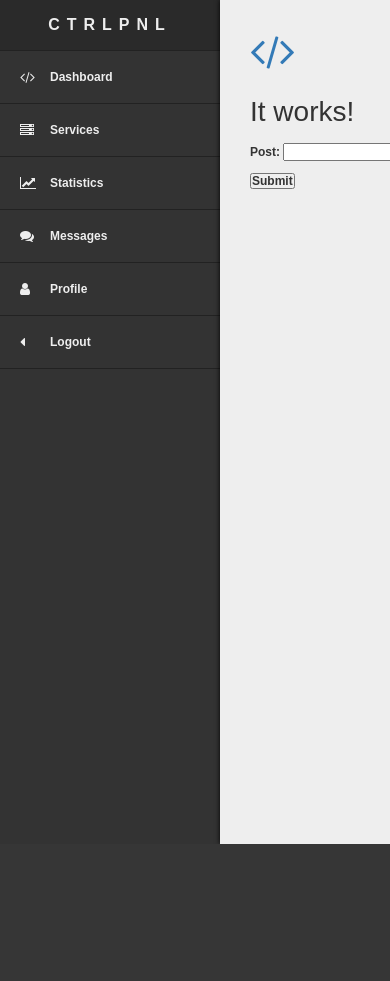
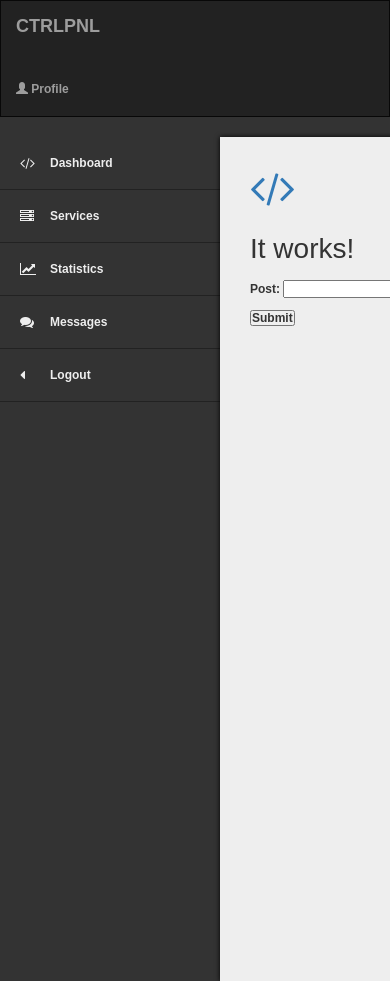
Before and after one commit to pernaess/ctrlpnl, a Django app: page /ctrlpnl/ in a window 390 px wide; the page is wider, and only the part inside the window is pictured. Before the commit the page ends 844 px from the top of that part, so only its background shows below. Run offline with Django 3.2, Linux system fonts and the light colour scheme; the visitor is signed in with stand-in values (Sample User, id 1); some libraries are stand-ins or nearby versions; some web fonts are replaced.

Commit message:
Added top nav bar. Changed services tabs to responsive bootstrap

```diff
--- a/tutorial/accounts/static/script.js
+++ b/tutorial/accounts/static/script.js
@@ -2,41 +2,4 @@ $(document).ready(function() {
   $('.button').on('click', function() {
     $('.content').toggleClass('isOpen');
   });
-   $('body').on("click", ".larg div h3", function(){
-    if ($(this).children('span').hasClass('close')) {
-      $(this).children('span').removeClass('close');
-    }
-    else {
-      $(this).children('span').addClass('close');
-    }
-    $(this).parent().children('form').slideToggle(250);
-  });
-
-  $('body').on("click", "nav ul li a", function(){
-    var title = $(this).data('title');
-    $('.title').children('h2').html(title);
-  });
 });
-
-
-// Function for tab interaction in services.html
-function open_services(evt, services) {
-    // Declare all variables
-    var i, tabcontent, tablinks;
-
-    // Get all elements with class="tabcontent" and hide them
-    tabcontent = document.getElementsByClassName("tabcontent");
-    for (i = 0; i < tabcontent.length; i++) {
-        tabcontent[i].style.display = "none";
-    }
-
-    // Get all elements with class="tablinks" and remove the class "active"
-    tablinks = document.getElementsByClassName("tablinks");
-    for (i = 0; i < tablinks.length; i++) {
-        tablinks[i].className = tablinks[i].className.replace(" active", "");
-    }
-
-    // Show the current tab, and add an "active" class to the button that opened the tab
-    document.getElementById(services).style.display = "block";
-    evt.currentTarget.className += " active";
-}
--- a/tutorial/accounts/static/style.css
+++ b/tutorial/accounts/static/style.css
@@ -16,9 +16,15 @@ body {
   color: #333;
   background: #333;
   overflow-x: hidden;
+    width: auto;
 }
 
-
+.card {
+    background-color: #cccccc;
+    border: 1px solid #2a2a2a;
+    padding-left: 5px;
+    padding-right: 5px;
+}
 .wrapper {
   display: flex;
   min-height: 100%;
@@ -51,19 +57,19 @@ body {
   font: 42px fontawesome;
 }
 
-/* Demo Navigation */
-.title {
-  font-size: 16px;
-  line-height: 50px;
-  text-align: center;
-  text-transform: uppercase;
-  letter-spacing: 7px;
-  color: #eee;
-  border-bottom: 1px solid #222;
+
+.proIc a.icon-profile:before{
+  content: '\f007';
+}
+
+.proIc a.active {
+  box-shadow: inset 5px 0 0 #222, inset 6px 0 0 #222;
   background: #2a2a2a;
 }
 
-.nav li a {
+
+
+.nav1 li a {
   position: relative;
   display: block;
   padding: 20px 0 20px 50px;
@@ -72,56 +78,52 @@ body {
   border-bottom: 1px solid #222;
 }
 
-.nav li a:before {
+.nav1 li a:before {
   font: 14px fontawesome;
   position: absolute;
   top: 19px;
   left: 20px;
 }
 
-.nav li a.icon-dash:before{
+.nav1 li a.icon-dash:before{
   content: '\f121';
 }
 
-.nav li a.icon-services:before{
+.nav1 li a.icon-services:before{
   content: '\f233';
 }
 
-.nav li a.icon-stats:before{
+.nav1 li a.icon-stats:before{
   content: '\f201';
 }
 
-.nav li a.icon-msg:before{
+.nav1 li a.icon-msg:before{
   content: '\f086';
 }
 
-.nav li a.icon-profile:before{
-  content: '\f007';
-}
 
-
-.nav li a.icon-logout:before{
+.nav1 li a.icon-logout:before{
   content: '\f0d9';
 }
 
 
-.nav li a.icon-register:before{
+.nav1 li a.icon-register:before{
   content: '\f234';
 }
 
-.nav li a.icon-reset:before{
+.nav1 li a.icon-reset:before{
   content: '\f084';
 }
 
-.nav li a.icon-login:before{
+.nav1 li a.icon-login:before{
   content: '\f0da';
 }
 
-.nav li a:hover {
+.nav1 li a:hover {
   background: #444;
 }
 
-.nav li a.active {
+.nav1 li a.active {
   box-shadow: inset 5px 0 0 #5b5, inset 6px 0 0 #222;
   background: #444;
 }
@@ -152,7 +154,7 @@ h2 {
 
 
 .larg {
-    max-width: 960px;
+    max-width: 700px;
     margin: 30px auto;
     padding: 0 30px;
 }
@@ -162,8 +164,10 @@ h2 {
     padding: 5px 20px;
     margin: 5px 0;
 }
-.larg div .hover {
-        background-color:#fafafa;
+
+
+.larg div h3:hover{
+    cursor: pointer;
 }
 
 .larg div h3 span {
@@ -173,6 +177,8 @@ h2 {
     right: 0;
     transition: all .6s;
 }
+
+
 .larg div h3 span .close {
         -webkit-transform:rotate(180deg);
         transition:all .5s;
--- a/tutorial/accounts/templates/base.html
+++ b/tutorial/accounts/templates/base.html
@@ -11,17 +11,30 @@
 		<script src="https://use.fontawesome.com/releases/v5.0.8/js/all.js"></script>
 		<script src="{% static 'script.js' %}"></script>
 		{% block head %}
+        <meta name="viewport" content="width=device-width, initial-scale=1.0">
 		<meta charset="UTF-8" />
 		<meta name="viewport" content="width=device-width" />
 		<title>Base</title>
 		{% endblock %}
 	</head>
-	<div class='wrapper'>
-  <div class='sidebar'>
-    <div class='title'>
-      CTRLPNL
-    </div>
-    <ul class='nav'>
+
+<nav class="navbar navbar-inverse">
+    <div class="container-fluid">
+        <div class="navbar-header">
+            <p class="navbar-brand">CTRLPNL</p>
+        </div>
+        {% if user.is_authenticated %}
+            <ul class="nav navbar-nav navbar-right">
+                <li class="proIc"><a href="{% url 'accounts:view_profile' %}"><span class="glyphicon glyphicon-user"></span> Profile</a></li>
+            </ul>
+        {% endif %}
+        </div>
+</nav>
+
+
+        <div class="wrapper">
+<div class='sidebar'>
+    <ul class='nav1'>
 
       {% if user.is_authenticated %}
 
@@ -29,7 +42,6 @@
       <li><a href="{% url 'accounts:ServicesView' %}" class="icon-services {% if request.resolver_match.view_name == 'placeholder' %}active{% endif %}">Services</a></li>
       <li><a href="{% url 'accounts:home' %}" class="icon-stats {% if request.resolver_match.view_name == 'placeholder' %}active{% endif %}">Statistics</a></li>
       <li><a href="{% url 'accounts:home' %}" class="icon-msg{% if request.resolver_match.view_name == 'placeholder' %}active{% endif %}">Messages</a></li>
-      <li><a href="{% url 'accounts:view_profile' %}" class="icon-profile {% if request.resolver_match.view_name == 'accounts:view_profile' %}active{% endif %}">Profile</a></li>
       <li><a href="{% url 'accounts:logout' %}" class="icon-logout">Logout</a></li>
 
       {% else %}
--- a/tutorial/tutorial/settings.py
+++ b/tutorial/tutorial/settings.py
@@ -29,7 +29,8 @@ ALLOWED_HOSTS = [
     '188.166.21.24',
     '0.0.0.0',
     '127.0.0.1',
-    'panel.ko-d.no'
+    'panel.ko-d.no',
+    '192.168.0.106'
 ]
 
 EMAIL_BACKEND = 'django.core.mail.backends.console.EmailBackend'
```
Also changed, not shown: tutorial/accounts/templates/accounts/services.html (+50 -7 lines).
